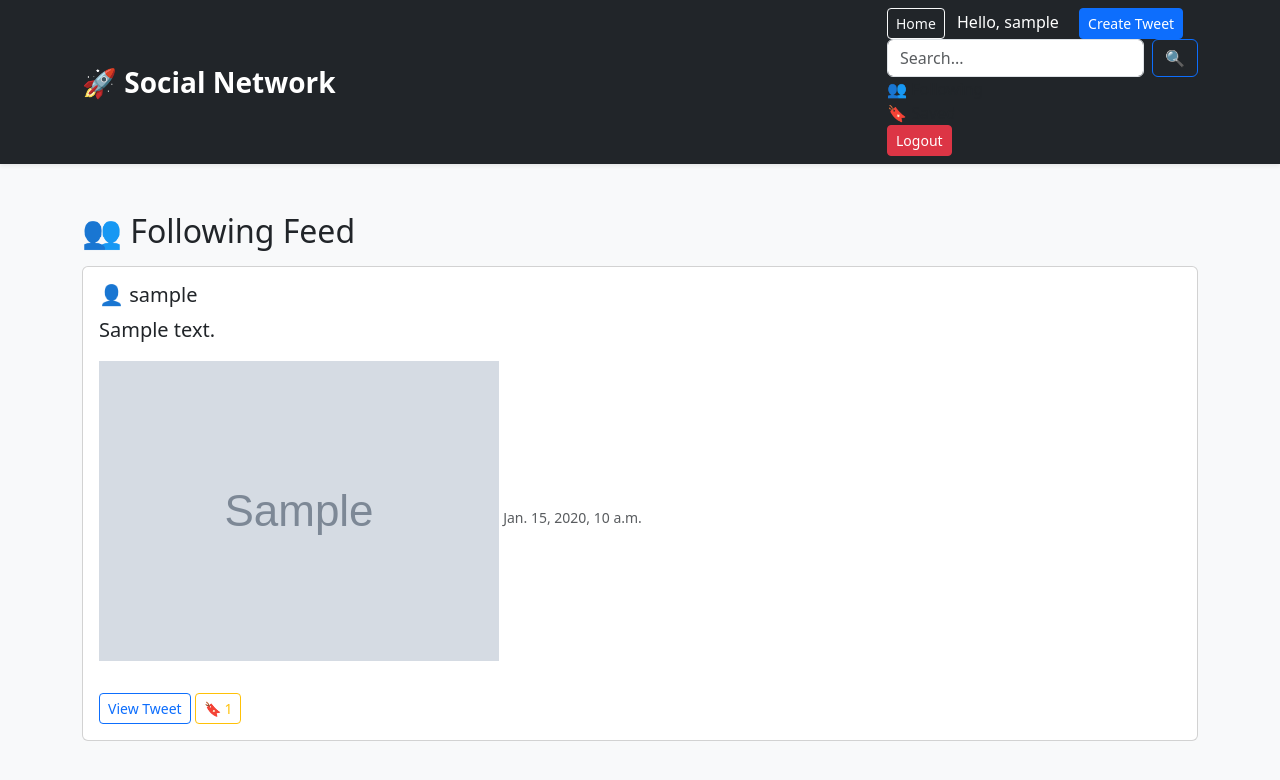
After one commit to Neha-Niphade/Social-Network, a Django app: page /following/ in a window 1280 px wide. The commit adds this page. Shown: the top 780 px of the page. Run offline with Django 5.2, Linux system fonts and the light colour scheme; a user stored in the database is signed in; tables that the repository leaves empty hold one stand-in row (values such as "Sample post"); grey boxes marked "Sample" are stand-in pictures.

Commit message:
Add following feed

```diff
--- a/templates/base.html
+++ b/templates/base.html
@@ -43,6 +43,9 @@
                     </button>
 
                 </form>
+                <a href="{% url 'following_feed' %}" class="nav-link">
+                    👥 Following
+                </a>
                 <a href="{% url 'saved_tweets' %}" class="nav-link">
                     🔖 Saved
                 </a>
--- /dev/null
+++ b/tweets/templates/tweets/following_feed.html
@@ -0,0 +1,72 @@
+{% extends "base.html" %}
+
+{% block content %}
+
+<h2 class="mt-4">
+    👥 Following Feed
+</h2>
+
+{% for tweet in tweets %}
+
+<div class="card mt-3">
+
+    <div class="card-body">
+
+        <h5 class="card-title">
+            👤 {{ tweet.user.username }}
+        </h5>
+
+        <p class="card-text fs-5">
+            {{ tweet.text }}
+        </p>
+
+        {% if tweet.photo %}
+            <img src="{{ tweet.photo.url }}"
+                 class="img-fluid mb-3">
+        {% endif %}
+
+        <small class="text-muted">
+            {{ tweet.created_at }}
+        </small>
+
+        <div class="mt-3">
+
+            <a href="{% url 'tweet_detail' tweet.id %}"
+               class="btn btn-outline-primary btn-sm">
+                View Tweet
+            </a>
+
+            <form method="POST"
+                  action="{% url 'tweet_bookmark' tweet.id %}"
+                  class="d-inline">
+
+                {% csrf_token %}
+
+                <button type="submit"
+                        class="btn btn-outline-warning btn-sm">
+                    🔖 {{ tweet.bookmarks.count }}
+                </button>
+
+            </form>
+
+        </div>
+
+    </div>
+
+</div>
+
+{% empty %}
+
+<div class="text-center mt-5">
+
+    <h4>No tweets yet 👀</h4>
+
+    <p class="text-muted">
+        Follow some users to see their tweets here.
+    </p>
+
+</div>
+
+{% endfor %}
+
+{% endblock %}
--- a/tweets/urls.py
+++ b/tweets/urls.py
@@ -61,4 +61,9 @@ urlpatterns = [
     views.search,
     name="search",
 ),
+path(
+    "following/",
+    views.following_feed,
+    name="following_feed",
+),
 ]
--- a/tweets/views.py
+++ b/tweets/views.py
@@ -217,3 +217,18 @@ def search(request):
             "users": users,
         },
     )
+
+@login_required
+def following_feed(request):
+
+    following_users = request.user.profile.following.all()
+
+    tweets = Tweet.objects.filter(
+        user__in=following_users
+    ).order_by("-created_at")
+
+    return render(
+        request,
+        "tweets/following_feed.html",
+        {"tweets": tweets},
+    )
```
